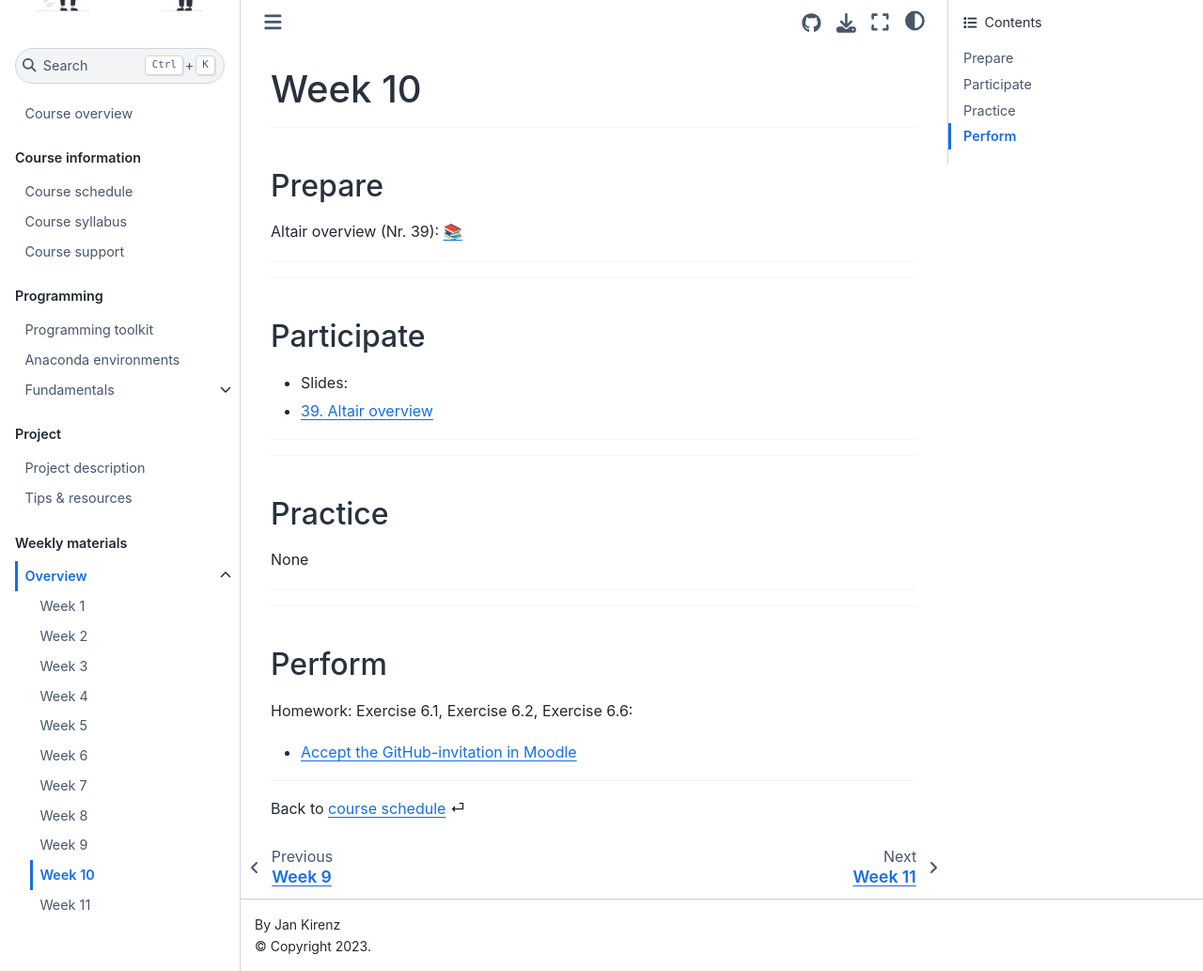
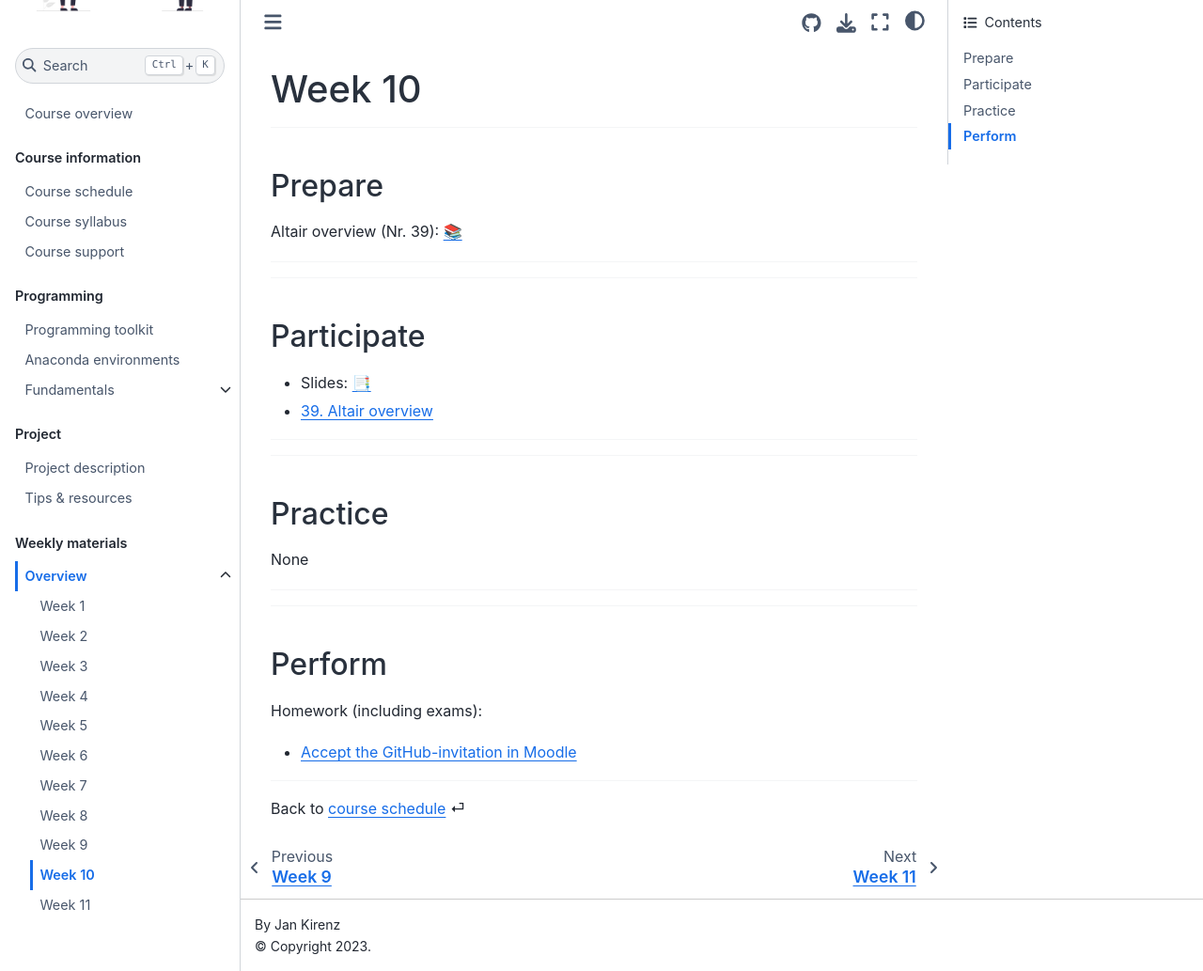
Before and after one commit to dst-ws22/website, a Jupyter Book: the page built from weeks/week10.md, in a window 1280 px wide and 1033 px high. Shown: the whole window at 94% size. Built offline with Jupyter Book 1.0.4 settings and Sphinx 7.4.7 and the Sphinx Book theme 1.1.4, drawn with Linux system fonts in a browser that asks for light colours; comment, search, counter and statistics services are not loaded.

```diff
--- a/weeks/week10.md
+++ b/weeks/week10.md
@@ -16,7 +16,7 @@ Altair overview (Nr. 39): [📚](https://uwdata.github.io/visualization-curricul
 (participate)=
 ## Participate
 
-- Slides:
+- Slides: [📑](https://drive.google.com/file/d/10V2EDO0xLz-PWcFpoBkD4tXTrXTtVlE-/view?usp=sharing)
 
 - [39. Altair overview](../code/altair/39-altair_introduction_p.ipynb)
 
@@ -38,7 +38,7 @@ None
 (perform)=
 ## Perform
 
-Homework: Exercise 6.1, Exercise 6.2, Exercise 6.6:
+Homework (including exams):
 
 - [Accept the GitHub-invitation in Moodle](https://e-learning.hdm-stuttgart.de/moodle/mod/page/view.php?id=269342)
 
```
Also changed, not shown: weeks/week11.md (+1 -0 lines).
